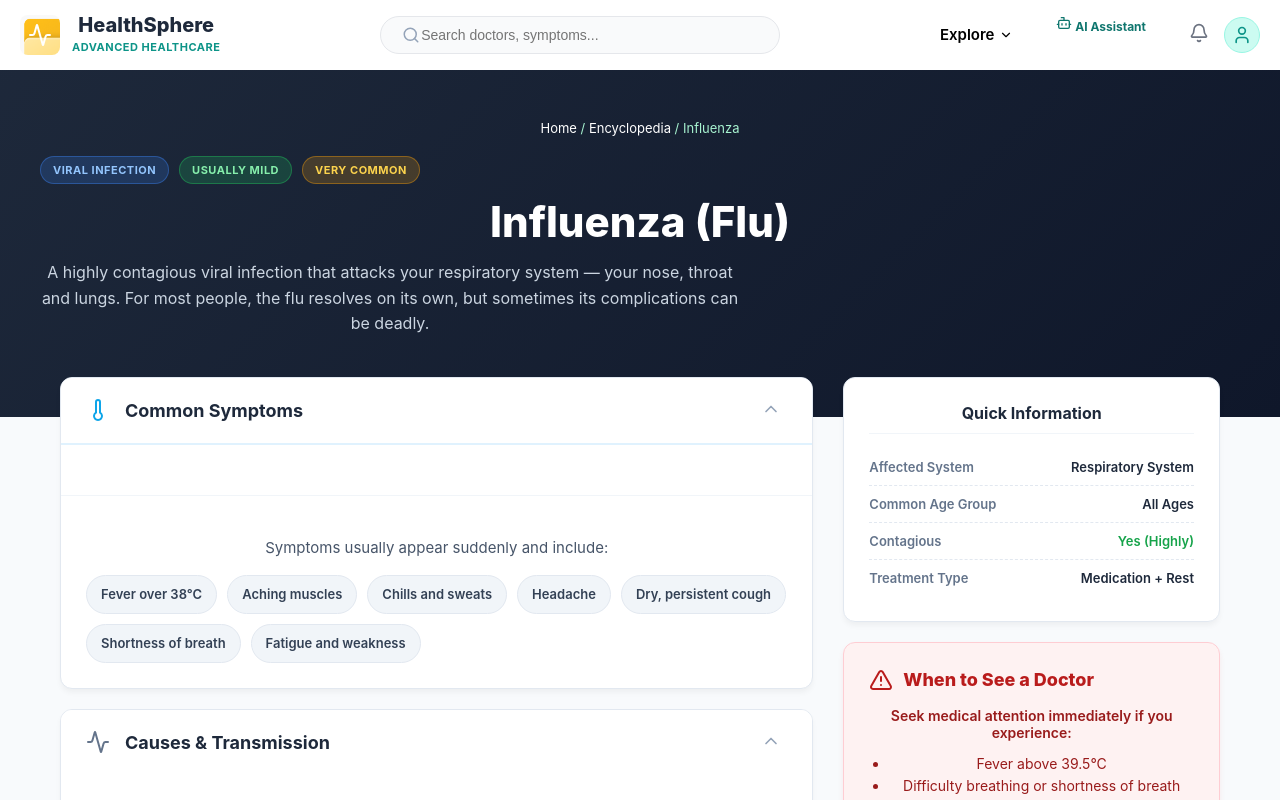
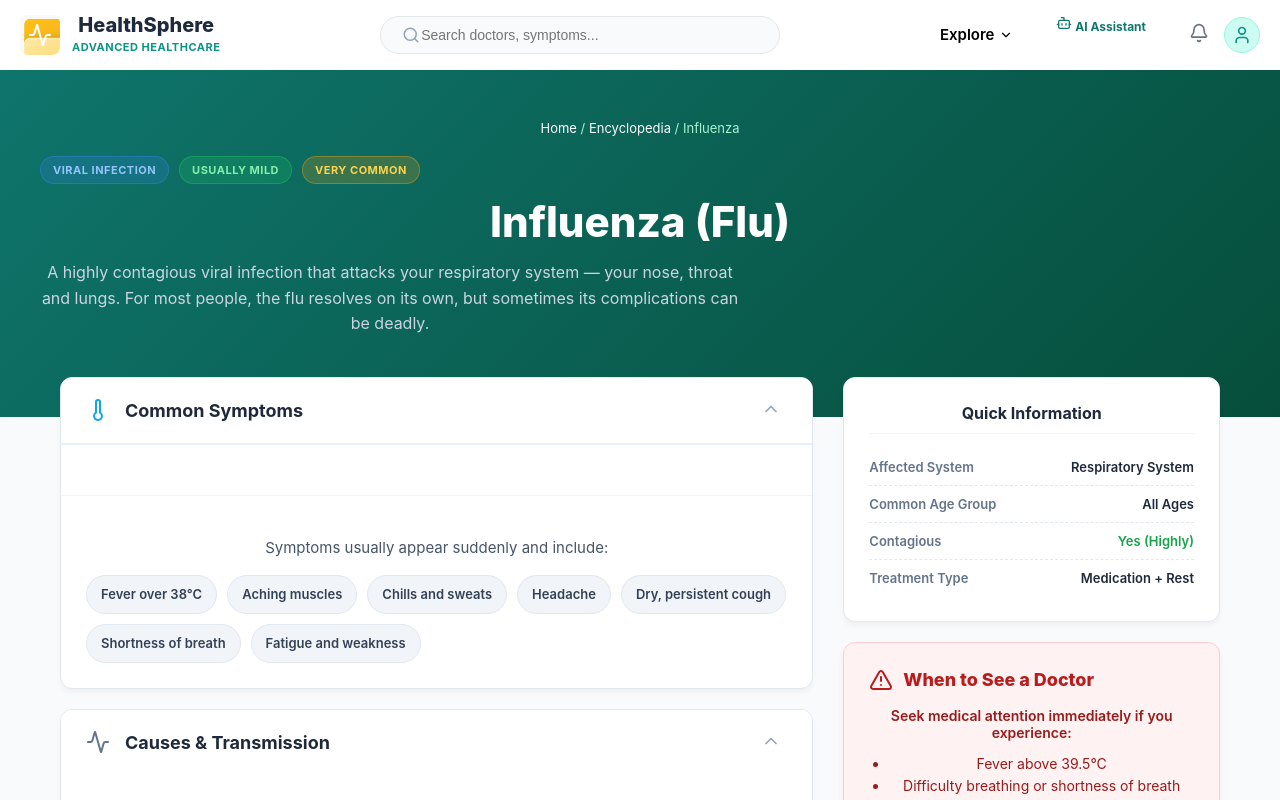
Before and after one commit to patelharsh6/Health_Sphere, a React (Create React App) app in the folder fronend/: page /diseases/influenza in a window 1280 px wide. Shown: the top 800 px of the page. Built offline with nearby package versions, Linux system fonts and the light colour scheme.

Commit message:
some style is changed

```diff
--- a/fronend/src/pages/DiseaseDetail.css
+++ b/fronend/src/pages/DiseaseDetail.css
@@ -38,7 +38,7 @@
    2. HERO HEADER
    ========================================= */
 .disease-hero {
-  background: linear-gradient(135deg, #1e293b 0%, #0f172a 100%);
+  background: linear-gradient(135deg, #0f766e 0%, #064e3b 100%);
   color: white;
   padding: 120px 20px 80px; /* Accounts for Navbar */
 }
```
